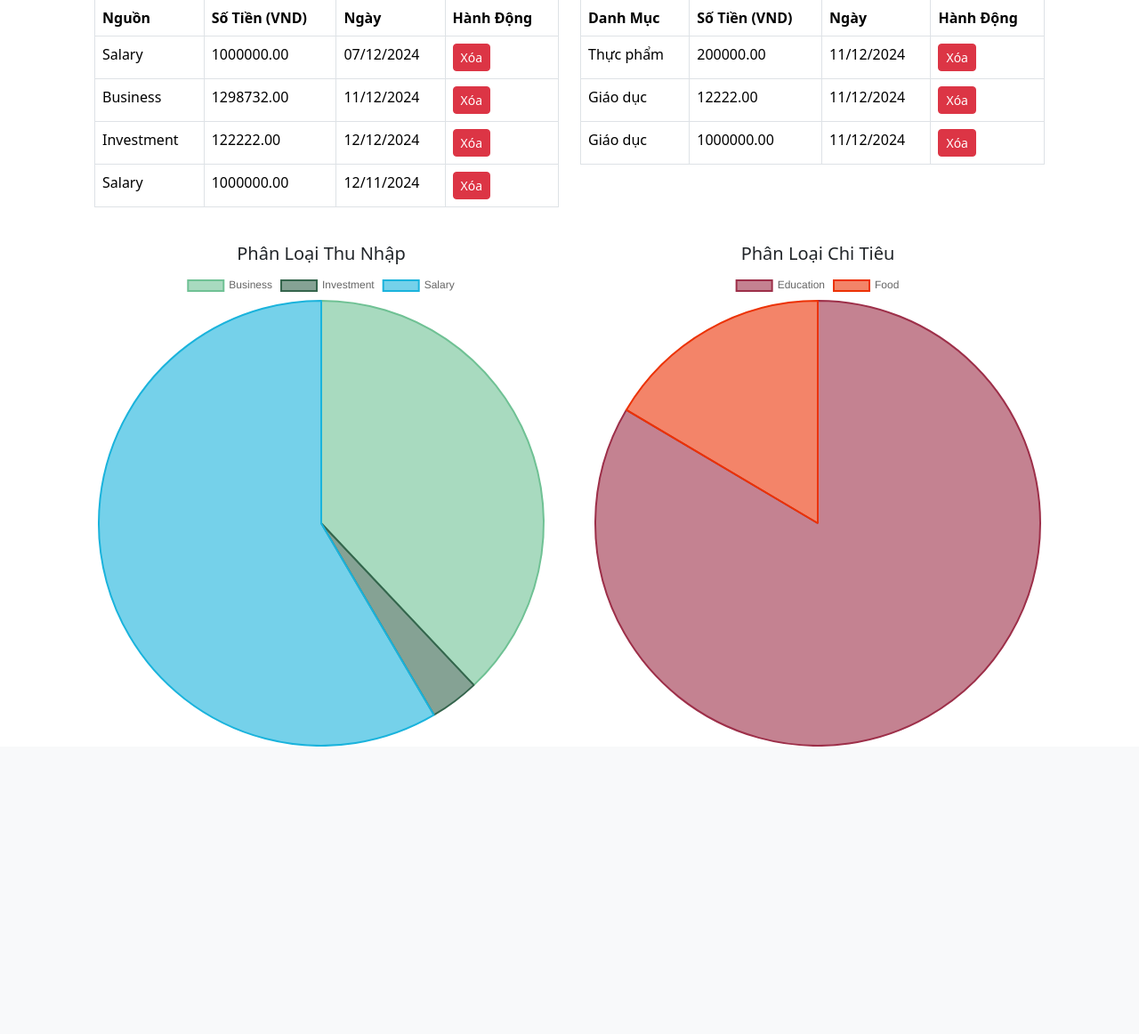
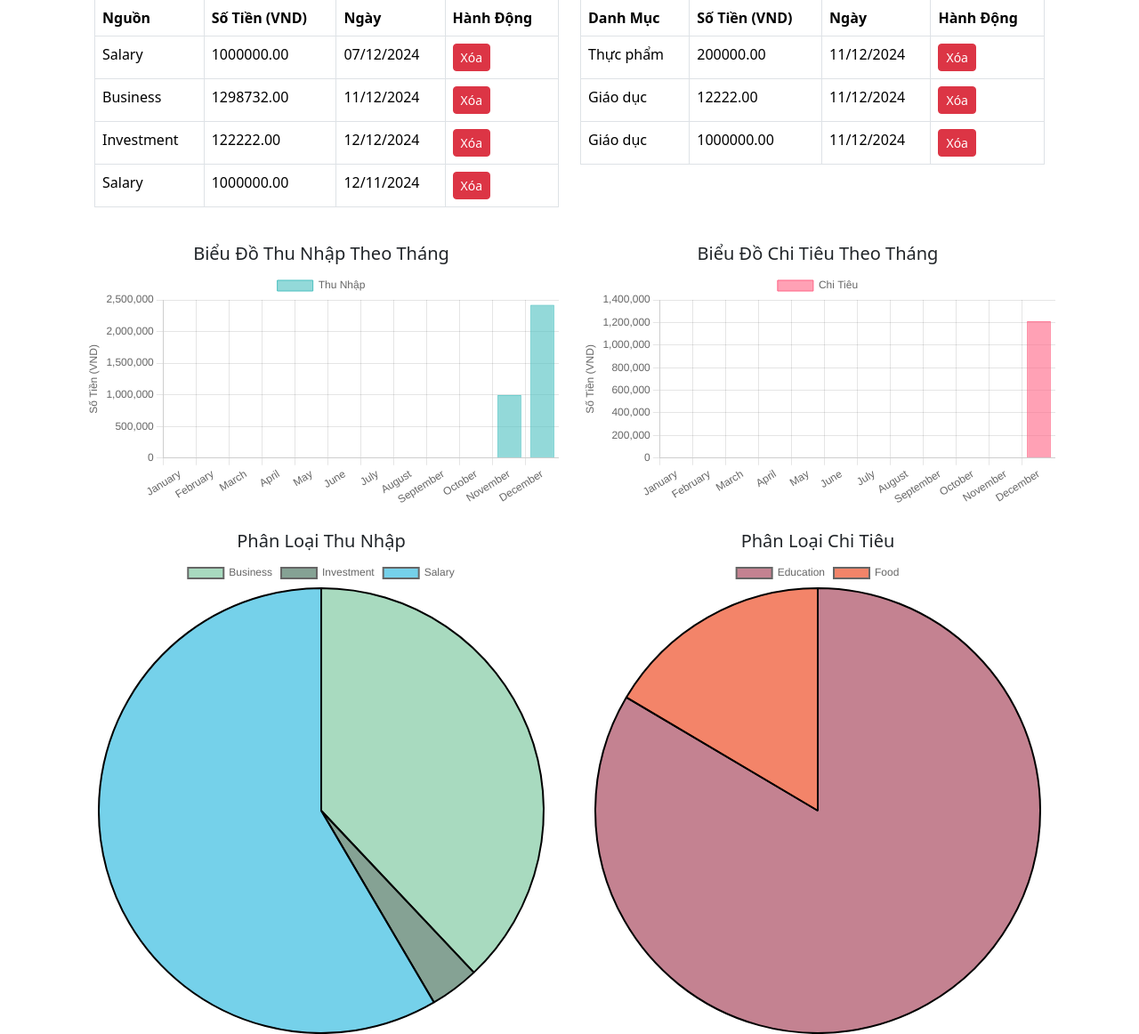
Before and after one commit to PhuongPhamDuc2108/finance, a Django app: page /financial_report/ in a window 1280 px wide. Shown: the part 267-1429 px from the top of the page at 89% size. Before the commit the page ends 1106 px from the top, so only its background shows below. Run offline with Django 5.2, Linux system fonts and the light colour scheme; a user stored in the database is signed in; data comes from the database, SQL or seed files in the repository; both versions use the stored data as it was after the commit.

Commit message:
update barchart

```diff
--- a/finance/templates/finance/financial_report.html
+++ b/finance/templates/finance/financial_report.html
@@ -4,10 +4,10 @@
 <div class="container mt-4">
     <h2>Báo Cáo Tài Chính</h2>
 
+    <!-- Bảng Thu Nhập và Chi Tiêu -->
     <div class="container mt-5">
         <h2 class="text-center mb-4">Báo Cáo Tài Chính</h2>
 
-        <!-- Bảng Thu Nhập và Chi Tiêu -->
         <div class="row mt-4">
             <div class="col-md-6">
                 <h4>Bảng Thu Nhập</h4>
@@ -19,7 +19,7 @@
                                 <th>Nguồn</th>
                                 <th>Số Tiền (VND)</th>
                                 <th>Ngày</th>
-                                <th>Hành Động</th>  <!-- Cột Hành Động -->
+                                <th>Hành Động</th>
                             </tr>
                         </thead>
                         <tbody>
@@ -52,7 +52,7 @@
                                 <th>Danh Mục</th>
                                 <th>Số Tiền (VND)</th>
                                 <th>Ngày</th>
-                                <th>Hành Động</th>  <!-- Cột Hành Động -->
+                                <th>Hành Động</th>
                             </tr>
                         </thead>
                         <tbody>
@@ -77,33 +77,46 @@
         </div>
     </div>
 
-    <!-- Biểu Đồ Thu Nhập và Chi Tiêu -->
+    <!-- Biểu Đồ Thu Nhập và Chi Tiêu Theo Tháng -->
+    <div class="row mt-4">
+        <div class="col-md-6 text-center">
+            <h5>Biểu Đồ Thu Nhập Theo Tháng</h5>
+            <canvas id="incomeBarChart" width="800" height="400"></canvas>
+        </div>
+        <div class="col-md-6 text-center">
+            <h5>Biểu Đồ Chi Tiêu Theo Tháng</h5>
+            <canvas id="expenseBarChart" width="800" height="400"></canvas>
+        </div>
+    </div>
+
+    <!-- Biểu Đồ Tròn Phân Loại Thu Nhập và Chi Tiêu -->
     <div class="row mt-4">
         <div class="col-md-6 text-center">
             <h5>Phân Loại Thu Nhập</h5>
-            <canvas id="incomeChart" width="200" height="200"></canvas>
+            <canvas id="incomePieChart" width="200" height="200"></canvas>
         </div>
         <div class="col-md-6 text-center">
             <h5>Phân Loại Chi Tiêu</h5>
-            <canvas id="expenseChart" width="200" height="200"></canvas>
-        </div>
+            <canvas id="expensePieChart" width="200" height="200"></canvas>
         </div>
     </div>
 
     <!-- Thêm Chart.js từ CDN -->
     <script src="https://cdn.jsdelivr.net/npm/chart.js"></script>
 
-<!-- JavaScript để vẽ biểu đồ -->
+    <!-- Mã JavaScript để vẽ biểu đồ -->
     <script>
-    // Dữ liệu biểu đồ thu nhập
+        // Lấy dữ liệu từ Django context
+        const months = JSON.parse('{{ months|escapejs }}');  // Danh sách tháng
+        const incomeValues = JSON.parse('{{ income_values|escapejs }}');  // Thu nhập theo tháng
+        const expenseValues = JSON.parse('{{ expense_values|escapejs }}');  // Chi tiêu theo tháng
+
         const incomeCategories = JSON.parse('{{ income_categories|escapejs }}');
         const incomeTotals = JSON.parse('{{ income_totals|escapejs }}');
-
-    // Dữ liệu biểu đồ chi tiêu
         const expenseCategories = JSON.parse('{{ expense_categories|escapejs }}');
         const expenseTotals = JSON.parse('{{ expense_totals|escapejs }}');
 
-    // Hàm tạo màu ngẫu nhiên
+        // Hàm tạo màu ngẫu nhiên cho các mục
         function generateRandomColors(count) {
             const colors = [];
             for (let i = 0; i < count; i++) {
@@ -115,20 +128,72 @@
             return colors;
         }
 
-    // Tạo màu sắc cho các danh mục
-    const incomeColors = generateRandomColors(incomeCategories.length);
-    const expenseColors = generateRandomColors(expenseCategories.length);
+        // Vẽ Biểu Đồ Cột Thu Nhập
+        const incomeBarCtx = document.getElementById('incomeBarChart').getContext('2d');
+        new Chart(incomeBarCtx, {
+            type: 'bar',
+            data: {
+                labels: months,
+                datasets: [{
+                    label: 'Thu Nhập',
+                    data: incomeValues,
+                    backgroundColor: 'rgba(75, 192, 192, 0.6)',
+                    borderColor: 'rgba(75, 192, 192, 1)',
+                    borderWidth: 1,
+                }]
+            },
+            options: {
+                responsive: true,
+                scales: {
+                    y: {
+                        beginAtZero: true,
+                        title: {
+                            display: true,
+                            text: 'Số Tiền (VND)',
+                        }
+                    }
+                }
+            }
+        });
 
-    // Vẽ biểu đồ Thu Nhập
-    const incomeCtx = document.getElementById('incomeChart').getContext('2d');
-    const incomeChart = new Chart(incomeCtx, {
+        // Vẽ Biểu Đồ Cột Chi Tiêu
+        const expenseBarCtx = document.getElementById('expenseBarChart').getContext('2d');
+        new Chart(expenseBarCtx, {
+            type: 'bar',
+            data: {
+                labels: months,
+                datasets: [{
+                    label: 'Chi Tiêu',
+                    data: expenseValues,
+                    backgroundColor: 'rgba(255, 99, 132, 0.6)',
+                    borderColor: 'rgba(255, 99, 132, 1)',
+                    borderWidth: 1,
+                }]
+            },
+            options: {
+                responsive: true,
+                scales: {
+                    y: {
+                        beginAtZero: true,
+                        title: {
+                            display: true,
+                            text: 'Số Tiền (VND)',
+                        }
+                    }
+                }
+            }
+        });
+
+        // Vẽ Biểu Đồ Tròn Thu Nhập
+        const incomePieCtx = document.getElementById('incomePieChart').getContext('2d');
+        new Chart(incomePieCtx, {
             type: 'pie',
             data: {
                 labels: incomeCategories,
                 datasets: [{
                     data: incomeTotals,
-                backgroundColor: incomeColors, // Màu nền động
-                borderColor: incomeColors.map(color => color.replace('0.6', '1')), // Viền đậm hơn
+                    backgroundColor: generateRandomColors(incomeCategories.length),
+                    borderColor: incomeCategories.map(color => color.replace('0.6', '1')),
                 }]
             },
             options: {
@@ -144,16 +209,16 @@
             }
         });
 
-    // Vẽ biểu đồ Chi Tiêu
-    const expenseCtx = document.getElementById('expenseChart').getContext('2d');
-    const expenseChart = new Chart(expenseCtx, {
+        // Vẽ Biểu Đồ Tròn Chi Tiêu
+        const expensePieCtx = document.getElementById('expensePieChart').getContext('2d');
+        new Chart(expensePieCtx, {
             type: 'pie',
             data: {
                 labels: expenseCategories,
                 datasets: [{
                     data: expenseTotals,
-                backgroundColor: expenseColors, // Màu nền động
-                borderColor: expenseColors.map(color => color.replace('0.6', '1')), // Viền đậm hơn
+                    backgroundColor: generateRandomColors(expenseCategories.length),
+                    borderColor: expenseCategories.map(color => color.replace('0.6', '1')),
                 }]
             },
             options: {
--- a/finance/views.py
+++ b/finance/views.py
@@ -55,35 +55,56 @@ def financial_report(request):
     # Lấy năm hiện tại
     current_year = datetime.now().year
 
-    # Lấy dữ liệu chi tiết thu nhập
-    incomes = Income.objects.filter(user=request.user)
-    income_data = incomes.values('source').annotate(total=Sum('amount'))
+    # Lấy dữ liệu thu nhập theo tháng và nhóm theo loại thu nhập (source)
+    incomes = Income.objects.filter(user=request.user, date__year=current_year)
+    income_data = incomes.values('source', 'date__month').annotate(total=Sum('amount')).order_by('date__month')
+
     income_categories = [item['source'] for item in income_data]
-    income_totals = [float(item['total']) for item in income_data]
+    income_totals = [float(item['total']) for item in income_data]  # Chuyển Decimal thành float
+    income_by_month = [sum([float(item['total']) for item in income_data if item['date__month'] == month]) for month in range(1, 13)]
 
-    # Lấy dữ liệu chi tiết chi tiêu
-    expenses = Expense.objects.filter(user=request.user)
-    expense_data = expenses.values('category').annotate(total=Sum('amount'))
+    # Lấy dữ liệu chi tiêu theo tháng và nhóm theo danh mục (category)
+    expenses = Expense.objects.filter(user=request.user, date__year=current_year)
+    expense_data = expenses.values('category', 'date__month').annotate(total=Sum('amount')).order_by('date__month')
+
     expense_categories = [item['category'] for item in expense_data]
-    expense_totals = [float(item['total']) for item in expense_data]
+    expense_totals = [float(item['total']) for item in expense_data]  # Chuyển Decimal thành float
+    expense_by_month = [sum([float(item['total']) for item in expense_data if item['date__month'] == month]) for month in range(1, 13)]
+
+    # Tính tổng thu nhập và chi tiêu theo từng loại (cho biểu đồ tròn)
+    total_income_by_category = incomes.values('source').annotate(total=Sum('amount'))
+    total_expense_by_category = expenses.values('category').annotate(total=Sum('amount'))
+
+    income_category_names = [item['source'] for item in total_income_by_category]
+    income_category_totals = [float(item['total']) for item in total_income_by_category]
+
+    expense_category_names = [item['category'] for item in total_expense_by_category]
+    expense_category_totals = [float(item['total']) for item in total_expense_by_category]
 
     # Tổng thu nhập và chi tiêu
-    total_income = incomes.aggregate(Sum('amount'))['amount__sum'] or 0
-    total_expense = expenses.aggregate(Sum('amount'))['amount__sum'] or 0
+    total_income = sum(income_by_month)
+    total_expense = sum(expense_by_month)
+    balance = total_income - total_expense
+    advice = "Hãy tiết kiệm!" if balance < 0 else "Bạn có thể tiết kiệm thêm!"
 
     # Truyền dữ liệu vào template
     context = {
-        'incomes': incomes,
-        'expenses': expenses,
-        'income_categories': json.dumps(income_categories),
-        'income_totals': json.dumps(income_totals),
-        'expense_categories': json.dumps(expense_categories),
-        'expense_totals': json.dumps(expense_totals),
+        'months': json.dumps([calendar.month_name[m] for m in range(1, 13)]),  # Tên tháng (January, February, ...)
+        'income_values': json.dumps(income_by_month),
+        'expense_values': json.dumps(expense_by_month),
+        'income_categories': json.dumps(income_category_names),
+        'income_totals': json.dumps(income_category_totals),
+        'expense_categories': json.dumps(expense_category_names),
+        'expense_totals': json.dumps(expense_category_totals),
         'total_income': total_income,
         'total_expense': total_expense,
+        'balance': balance,
+        'advice': advice,
+        'incomes': incomes,  # Truyền dữ liệu thu nhập vào template
+        'expenses': expenses,  # Truyền dữ liệu chi tiêu vào template
     }
+
     return render(request, 'finance/financial_report.html', context)
-
 @login_required
 def forecast_finance(request):
     # Lấy năm hiện tại
```
Also changed, not shown: db.sqlite3. Lines whose indentation alone changed are shown as unchanged.
